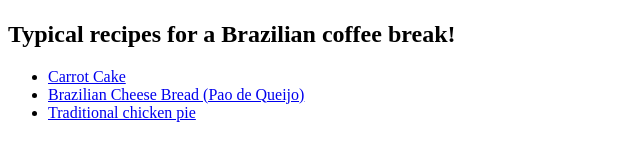
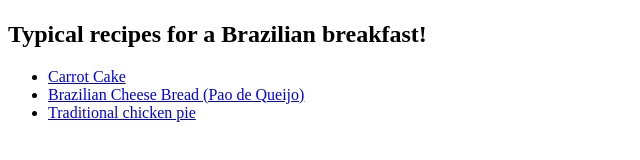
Before and after one commit to jpsalviano/odin-recipes, a plain HTML site: page index.html in a window 1280 px wide. Shown: the part 350-510 px from the top of the page, 0-640 px from the left. Drawn offline with Linux system fonts and the light colour scheme.

Commit message:
Changes index description

```diff
--- a/index.html
+++ b/index.html
@@ -13,7 +13,7 @@
       alt="Cups of coffeee, cheese bread and slices of cake on a table"
       style="width: 400px;"
     />
-    <h2>Typical recipes for a Brazilian coffee break!</h2>
+    <h2>Typical recipes for a Brazilian breakfast!</h2>
     <ul>
       <li><a href="recipes/carrot-cake.html">Carrot Cake</a></li>
       <li>
```
